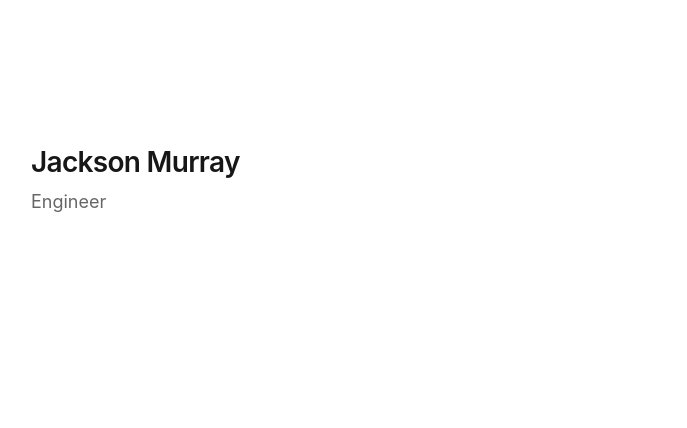
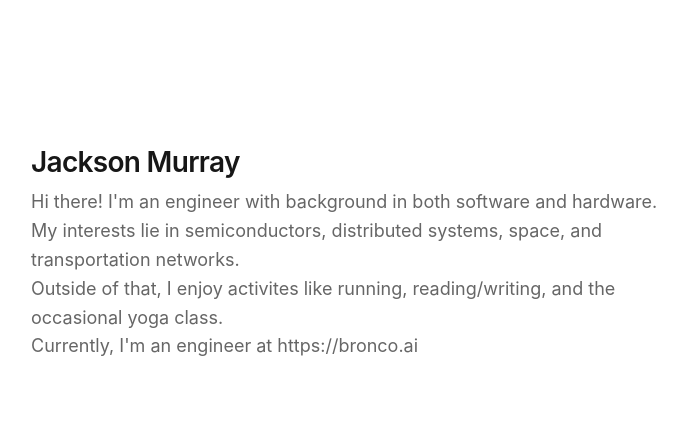
Before and after one commit to jdmurray21/website, a plain HTML site: page index.html in a window 1280 px wide. Shown: the whole page, without its empty margins (289-976 px from the left). Drawn offline with Linux system fonts and the light colour scheme.

Commit message:
update bio

```diff
--- a/index.html
+++ b/index.html
@@ -27,7 +27,10 @@
 <body>
   <main>
     <h1>Jackson Murray</h1>
-    <p>Engineer</p>
+    <p>Hi there! I'm an engineer with background in both software and hardware.</p>
+    <p>My interests lie in semiconductors, distributed systems, space, and transportation networks.</p>
+    <p>Outside of that, I enjoy activites like running, reading/writing, and the occasional yoga class.</p>
+    <p>Currently, I'm an engineer at https://bronco.ai</p>
   </main>
 </body>
 </html>
```
